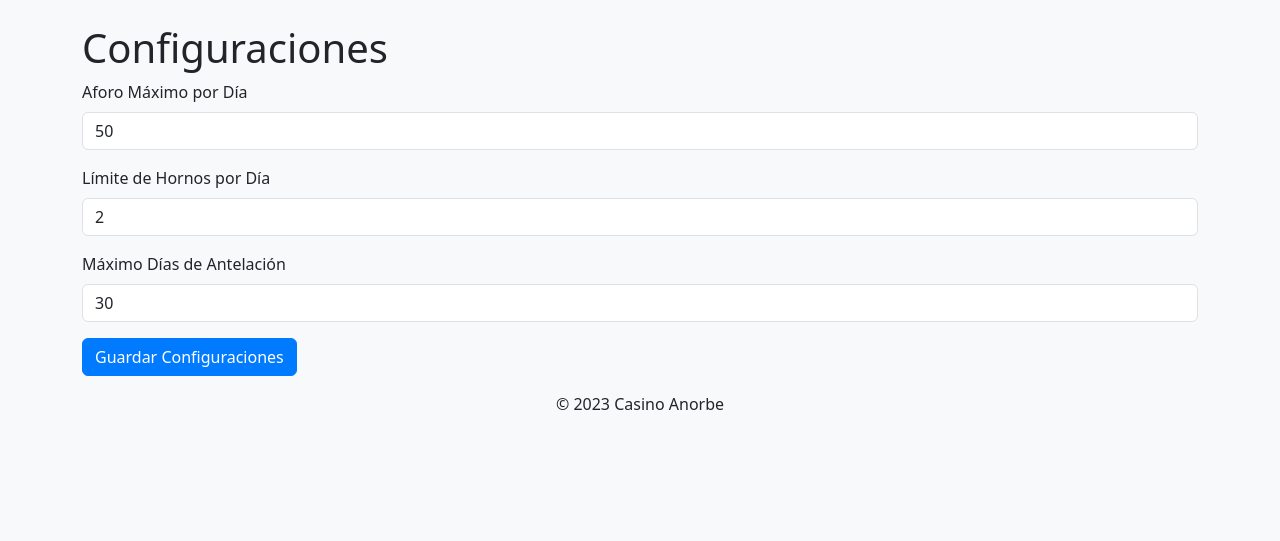
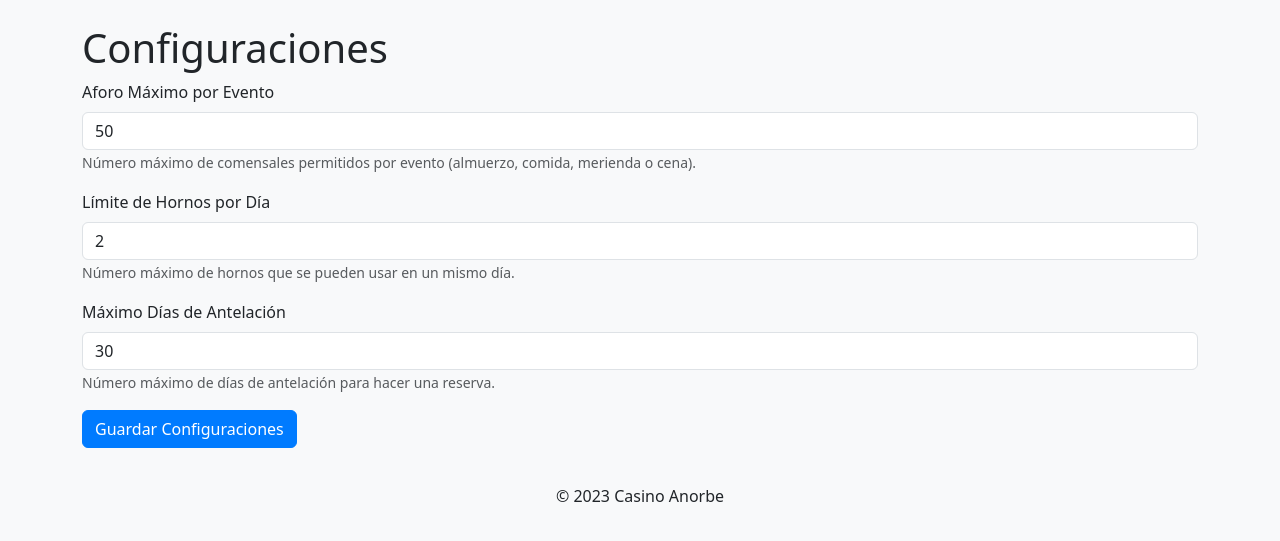
Before and after one commit to mintilla/Sociedad-Casino-Anorbe, a Flask app: page /admin/configuraciones in a window 1280 px wide. Shown: the part 56-597 px from the top of the page. Run offline with Flask 3, Linux system fonts and the light colour scheme; a user stored in the database is signed in.

Commit message:
Actualizar aforo máximo por evento y mejorar mensajes informativos

```diff
--- a/app.py
+++ b/app.py
@@ -150,17 +150,20 @@ def crear_reserva():
     if dias_antelacion > max_dias_antelacion:
         return jsonify({'error': f'No se pueden hacer reservas con más de {max_dias_antelacion} días de antelación'}), 400
 
-    # Validar aforo máximo
+    # Validar aforo máximo por evento
     aforo_maximo = int(Configuracion.query.filter_by(clave='aforo_maximo').first().valor)
-    reservas_del_dia = Reserva.query.filter(db.func.date(Reserva.fecha) == fecha.date()).all()
-    total_comensales = sum(r.comensales for r in reservas_del_dia)
+    reservas_del_evento = Reserva.query.filter(
+        db.func.date(Reserva.fecha) == fecha.date(),
+        Reserva.tipo_evento == tipo_evento
+    ).all()
+    total_comensales = sum(r.comensales for r in reservas_del_evento)
     if total_comensales + comensales > aforo_maximo:
-        return jsonify({'error': 'Aforo máximo alcanzado para este día'}), 400
+        return jsonify({'error': f'Aforo máximo alcanzado para {tipo_evento}'}), 400
 
     # Validar límite de hornos
     if usa_horno:
         limite_hornos = int(Configuracion.query.filter_by(clave='limite_hornos').first().valor)
-        hornos_del_dia = sum(1 for r in reservas_del_dia if r.usa_horno)
+        hornos_del_dia = sum(1 for r in reservas_del_evento if r.usa_horno)
         if hornos_del_dia >= limite_hornos:
             return jsonify({'error': 'Límite de hornos alcanzado para este día'}), 400
 
--- a/static/styles.css
+++ b/static/styles.css
@@ -21,3 +21,8 @@ body {
     background-color: #f8f9fa; /* Fondo claro */
     border-radius: 5px; /* Bordes redondeados */
 }
+/* Estilo para el pie de página */
+footer {
+    text-align: center;  /* Centra el texto dentro del pie de página */
+    margin-top: 20px;    /* Añade un margen superior para separar el pie de página del contenido */
+}
--- a/templates/admin_configuraciones.html
+++ b/templates/admin_configuraciones.html
@@ -3,16 +3,25 @@
 <h1>Configuraciones</h1>
 <form method="POST">
     <div class="mb-3">
-        <label for="aforo_maximo" class="form-label">Aforo Máximo por Día</label>
+        <label for="aforo_maximo" class="form-label">Aforo Máximo por Evento</label>
         <input type="number" class="form-control" id="aforo_maximo" name="aforo_maximo" value="{{ aforo_maximo }}" required>
+        <small class="form-text text-muted">
+            Número máximo de comensales permitidos por evento (almuerzo, comida, merienda o cena).
+        </small>
     </div>
     <div class="mb-3">
         <label for="limite_hornos" class="form-label">Límite de Hornos por Día</label>
         <input type="number" class="form-control" id="limite_hornos" name="limite_hornos" value="{{ limite_hornos }}" required>
+        <small class="form-text text-muted">
+            Número máximo de hornos que se pueden usar en un mismo día.
+        </small>
     </div>
     <div class="mb-3">
         <label for="max_dias_antelacion" class="form-label">Máximo Días de Antelación</label>
         <input type="number" class="form-control" id="max_dias_antelacion" name="max_dias_antelacion" value="{{ max_dias_antelacion }}" required>
+        <small class="form-text text-muted">
+            Número máximo de días de antelación para hacer una reserva.
+        </small>
     </div>
     <button type="submit" class="btn btn-primary">Guardar Configuraciones</button>
 </form>
```
Also changed, not shown: templates/calendar.html (+12 -0 lines).
